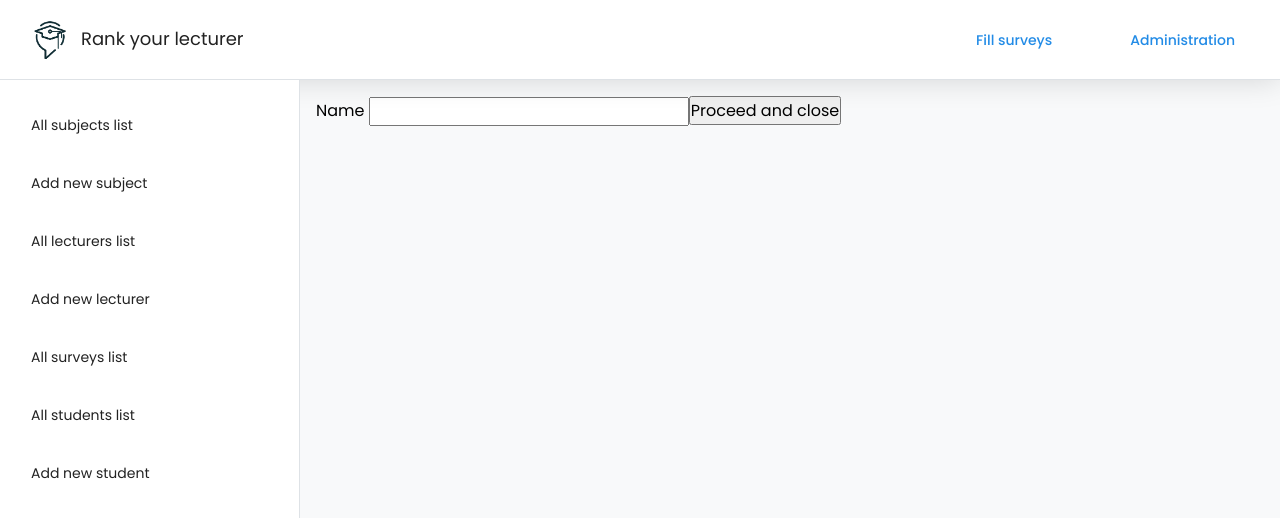
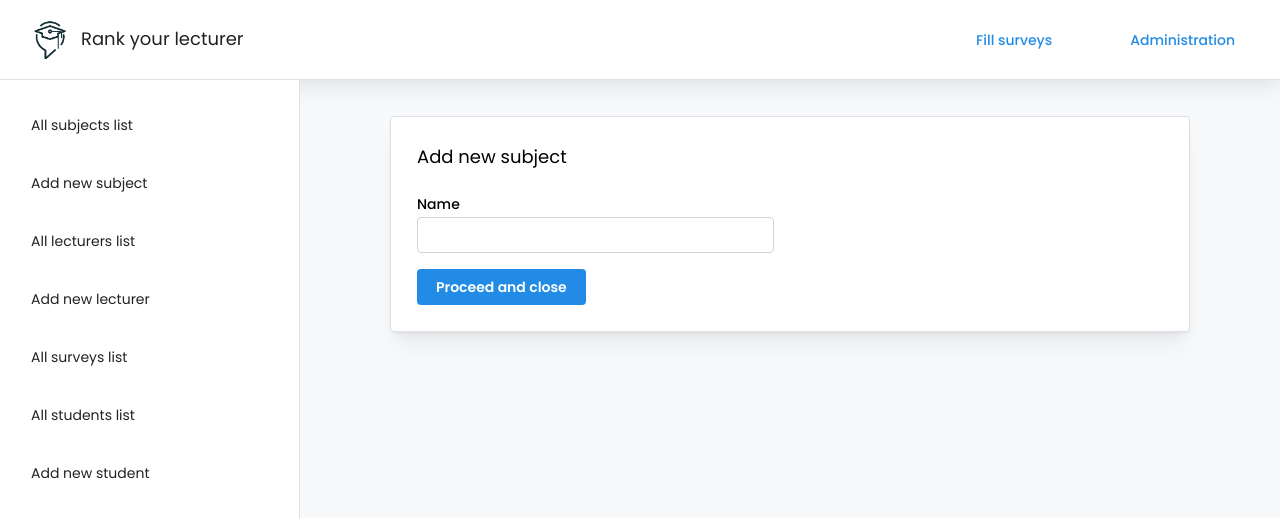
Before and after one commit to krzysztofmeler/take-web-app, a React app: page /administration/add-new-subject in a window 1280 px wide. Shown: the top 518 px of the page. Built offline with nearby package versions, Linux system fonts and the light colour scheme.

Commit message:
added styles to add new subject page

```diff
--- a/src/components/pages/AddNewSubjectPage.tsx
+++ b/src/components/pages/AddNewSubjectPage.tsx
@@ -1,10 +1,9 @@
-import { FC, useEffect, useState } from 'react';
-import { TextInput } from '../forms/TextInput';
-import { BasicSelector } from '../forms/BasicSelector';
+import { FC, useState } from 'react';
+import { Button, Card, Grid, Group, Text, TextInput } from '@mantine/core';
 import { jsSubmit } from '../../utils/js-submit';
-import { Lecturer } from '../../model/existing-objects/Lecturer';
 import { useRequest } from '../../hooks/useRequest.hook';
 import { settings } from '../../settings';
+import { update } from '../../utils/forms';
 
 const AddNewSubjectPage: FC = () => {
     const [name, setName] = useState<string>('');
@@ -22,19 +21,35 @@ const AddNewSubjectPage: FC = () => {
         });
     };
 
-    // useEffect(() => {
-    // }, [response]);
+    return (
+        <Card withBorder shadow="md" maw={800} my={20} mx="auto">
+            <Group
+              gap={20}
+              p={10}
+              display="flex"
+              style={{ flexDirection: 'column', alignItems: 'start' }}
+            >
+                <Text component="h2" size="lg">
+                    Add new subject
+                </Text>
 
-    return (
-        <form>
-            <TextInput value={name} updateValue={setName} label="Name" />
+                <Grid maw={700}>
+                    <Grid.Col span={9}>
+                        <TextInput
+                          value={name}
+                          onChange={update(setName)}
+                          label="Name"
+                        />
+                    </Grid.Col>
 
-            <input
-              onClick={jsSubmit(submit)}
-              type="submit"
-              value="Proceed and close"
-            />
-        </form>
+                    <Grid.Col span={10}>
+                        <Button onClick={jsSubmit(submit)}>
+                            Proceed and close
+                        </Button>
+                    </Grid.Col>
+                </Grid>
+            </Group>
+        </Card>
     );
 };
 
```
